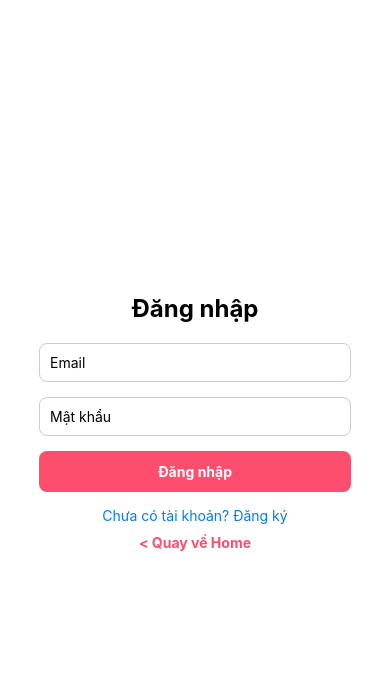
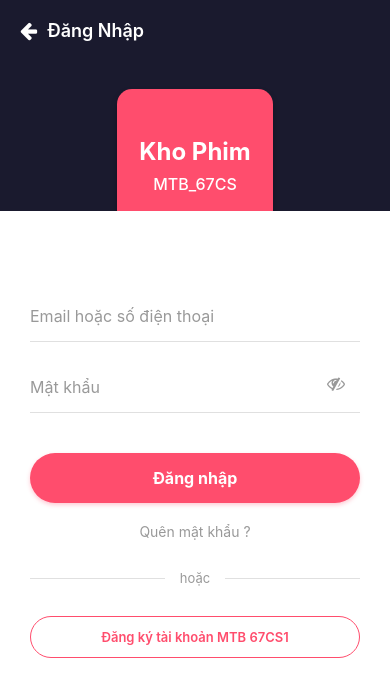
Before and after one commit to TranHoang2k40525/Ungdungxemphim, a React Native app in the folder Fontend/UngDungXemPhimApp/: screen /Login in a window 390 px wide. Shown: the top 696 px of the page. Built offline with nearby package versions, Linux system fonts and the light colour scheme; no server answers.

Commit message:
Update Login.js

```diff
--- a/Fontend/UngDungXemPhimApp/src/screens/Auth/Login.js
+++ b/Fontend/UngDungXemPhimApp/src/screens/Auth/Login.js
@@ -1,15 +1,34 @@
 import React, { useState, useContext } from "react";
-import { View, Text, TextInput, TouchableOpacity, StyleSheet, Alert } from "react-native";
+import {
+  View,
+  Text,
+  TextInput,
+  TouchableOpacity,
+  StyleSheet,
+  Alert,
+  Image,
+  Dimensions,
+  StatusBar
+} from "react-native";
 import { UserContext } from "../../contexts/UserContext";
 import { api } from "../../api/API";
 import AsyncStorage from '@react-native-async-storage/async-storage';
+import Icon from "react-native-vector-icons/FontAwesome";
+
+const { width, height } = Dimensions.get('window');
 
 export default function Login({ navigation }) {
   const [email, setEmail] = useState("");
   const [password, setPassword] = useState("");
+  const [showPassword, setShowPassword] = useState(false);
   const { setUser } = useContext(UserContext);
 
   const handleLogin = async () => {
+    if (!email || !password) {
+      Alert.alert("Thông báo", "Vui lòng nhập đầy đủ email và mật khẩu");
+      return;
+    }
+
     try {
       const res = await api.post("/auth/login", { email, password });
       setUser(res.data.user);
@@ -23,27 +42,262 @@ export default function Login({ navigation }) {
 
   return (
     <View style={styles.container}>
-      <Text style={styles.title}>Đăng nhập</Text>
-      <TextInput style={styles.input} placeholder="Email" value={email} onChangeText={setEmail} />
-      <TextInput style={styles.input} placeholder="Mật khẩu" value={password} onChangeText={setPassword} secureTextEntry />
-      <TouchableOpacity style={styles.button} onPress={handleLogin}>
-        <Text style={styles.buttonText}>Đăng nhập</Text>
-      </TouchableOpacity>
-      <TouchableOpacity onPress={() => navigation.navigate("Register")}>
-        <Text style={styles.link}>Chưa có tài khoản? Đăng ký</Text>
-      </TouchableOpacity>
-      <TouchableOpacity style={{ marginTop: 10 }} onPress={() => navigation.navigate('Home')}>
-        <Text style={{ color: '#ff4d6d', fontWeight: 'bold' }}>{'< Quay về Home'}</Text>
-      </TouchableOpacity>
+      <StatusBar backgroundColor="#1a1a2e" barStyle="light-content" />
+
+      {/* Header với background gradient */}
+      <View style={styles.header}>
+        <View style={styles.headerContent}>
+          <TouchableOpacity
+            style={styles.backButton}
+            onPress={() => navigation.navigate('Home')}
+          >
+            <Icon name="arrow-left" size={20} color="#fff" />
+            <Text style={styles.backText}>Đăng Nhập</Text>
+          </TouchableOpacity>
+        </View>
+
+        {/* Movie poster card */}
+        <View style={styles.posterContainer}>
+          <View style={styles.posterCard}>
+            <View style={styles.posterInner}>
+              <Text style={styles.movieTitle}>Kho Phim</Text>
+              <Text style={styles.movieCode}>MTB_67CS</Text>
+              <View style={styles.logoContainer}>
+                <View style={styles.logo}>
+                  <Icon name="film" size={24} color="#ff4d6d" />
+                </View>
+              </View>
+            </View>
+          </View>
+        </View>
+      </View>
+
+      {/* Form Container */}
+      <View style={styles.formContainer}>
+        <View style={styles.form}>
+          {/* Email Input */}
+          <View style={styles.inputContainer}>
+            <TextInput
+              style={styles.input}
+              placeholder="Email hoặc số điện thoại"
+              placeholderTextColor="#999"
+              value={email}
+              onChangeText={setEmail}
+              keyboardType="email-address"
+              autoCapitalize="none"
+            />
+          </View>
+
+          {/* Password Input */}
+          <View style={styles.inputContainer}>
+            <TextInput
+              style={[styles.input, styles.passwordInput]}
+              placeholder="Mật khẩu"
+              placeholderTextColor="#999"
+              value={password}
+              onChangeText={setPassword}
+              secureTextEntry={!showPassword}
+            />
+            <TouchableOpacity
+              style={styles.eyeIcon}
+              onPress={() => setShowPassword(!showPassword)}
+            >
+              <Icon
+                name={showPassword ? "eye" : "eye-slash"}
+                size={18}
+                color="#999"
+              />
+            </TouchableOpacity>
+          </View>
+
+          {/* Login Button */}
+          <TouchableOpacity style={styles.loginButton} onPress={handleLogin}>
+            <Text style={styles.loginButtonText}>Đăng nhập</Text>
+          </TouchableOpacity>
+
+          {/* Forgot Password */}
+          <TouchableOpacity style={styles.forgotPassword}>
+            <Text style={styles.forgotPasswordText}>Quên mật khẩu ?</Text>
+          </TouchableOpacity>
+
+          {/* Divider */}
+          <View style={styles.divider}>
+            <View style={styles.dividerLine} />
+            <Text style={styles.dividerText}>hoặc</Text>
+            <View style={styles.dividerLine} />
+          </View>
+
+          {/* Register Button */}
+          <TouchableOpacity
+            style={styles.registerButton}
+            onPress={() => navigation.navigate("Register")}
+          >
+            <Text style={styles.registerButtonText}>Đăng ký tài khoản MTB 67CS1</Text>
+          </TouchableOpacity>
+        </View>
+      </View>
     </View>
   );
 }
 
 const styles = StyleSheet.create({
-  container: { flex: 1, justifyContent: "center", alignItems: "center", backgroundColor: "#fff" },
-  title: { fontSize: 24, fontWeight: "bold", marginBottom: 20 },
-  input: { width: "80%", borderWidth: 1, borderColor: "#ccc", borderRadius: 8, padding: 10, marginBottom: 15 },
-  button: { backgroundColor: "#ff4d6d", padding: 12, borderRadius: 8, width: "80%", alignItems: "center" },
-  buttonText: { color: "#fff", fontWeight: "bold" },
-  link: { color: "#007bff", marginTop: 15 },
+  container: {
+    flex: 1,
+    backgroundColor: "#fff",
+  },
+  header: {
+    height: height * 0.25,
+    backgroundColor: "#1a1a2e",
+    position: "relative",
+    overflow: "hidden",
+  },
+  headerContent: {
+    paddingTop: StatusBar.currentHeight || 20,
+    paddingHorizontal: 20,
+    paddingVertical: 15,
+  },
+  backButton: {
+    flexDirection: "row",
+    alignItems: "center",
+  },
+  backText: {
+    color: "#fff",
+    fontSize: 18,
+    fontWeight: "600",
+    marginLeft: 10,
+  },
+  posterContainer: {
+    position: "absolute",
+    bottom: -50,
+    left: width * 0.15,
+    right: width * 0.15,
+    alignItems: "center",
+  },
+  posterCard: {
+    width: width * 0.4,
+    height: width * 0.4 * 1.1,
+    backgroundColor: "#ff4d6d",
+    borderRadius: 15,
+    padding: 4,
+    elevation: 8,
+    shadowColor: "#000",
+    shadowOffset: { width: 0, height: 4 },
+    shadowOpacity: 0.3,
+    shadowRadius: 6,
+  },
+  posterInner: {
+    flex: 1,
+    backgroundColor: "#ff4d6d",
+    borderRadius: 8,
+    justifyContent: "center",
+    alignItems: "center",
+    position: "relative",
+  },
+  movieTitle: {
+    color: "#fff",
+    fontSize: 24,
+    fontWeight: "bold",
+    marginBottom: 8,
+  },
+  movieCode: {
+    color: "#fff",
+    fontSize: 16,
+    fontWeight: "500",
+    marginBottom: 20,
+  },
+  logoContainer: {
+    position: "absolute",
+    bottom: 10,
+    right: 5,
+  },
+  logo: {
+    width: 35,
+    height: 20,
+    backgroundColor: "#fff",
+    borderRadius: 8,
+    justifyContent: "center",
+    alignItems: "center",
+  },
+  formContainer: {
+    flex: 1,
+    paddingTop: 80,
+    paddingHorizontal: 30,
+  },
+  form: {
+    flex: 1,
+  },
+  inputContainer: {
+    marginBottom: 20,
+    position: "relative",
+  },
+  input: {
+    borderBottomWidth: 1,
+    borderBottomColor: "#e0e0e0",
+    paddingVertical: 15,
+    fontSize: 16,
+    color: "#333",
+  },
+  passwordInput: {
+    paddingRight: 45,
+  },
+  eyeIcon: {
+    position: "absolute",
+    right: 10,
+    bottom: 15,
+    padding: 5,
+  },
+  loginButton: {
+    backgroundColor: "#ff4d6d",
+    borderRadius: 25,
+    paddingVertical: 15,
+    alignItems: "center",
+    marginTop: 20,
+    elevation: 2,
+    shadowColor: "#ff4d6d",
+    shadowOffset: { width: 0, height: 2 },
+    shadowOpacity: 0.3,
+    shadowRadius: 4,
+  },
+  loginButtonText: {
+    color: "#fff",
+    fontSize: 16,
+    fontWeight: "bold",
+  },
+  forgotPassword: {
+    alignItems: "center",
+    marginTop: 20,
+  },
+  forgotPasswordText: {
+    color: "#999",
+    fontSize: 14,
+  },
+  divider: {
+    flexDirection: "row",
+    alignItems: "center",
+    marginVertical: 30,
+  },
+  dividerLine: {
+    flex: 1,
+    height: 1,
+    backgroundColor: "#e0e0e0",
+  },
+  dividerText: {
+    color: "#999",
+    marginHorizontal: 15,
+    fontSize: 13,
+  },
+  registerButton: {
+    borderWidth: 1,
+    borderColor: "#ff4d6d",
+    borderRadius: 25,
+    paddingVertical: 12,
+    alignItems: "center",
+    backgroundColor: "transparent",
+    marginBottom: 30,
+  },
+  registerButtonText: {
+    color: "#ff4d6d",
+    fontSize: 13,
+    fontWeight: "600",
+  },
 });
```
